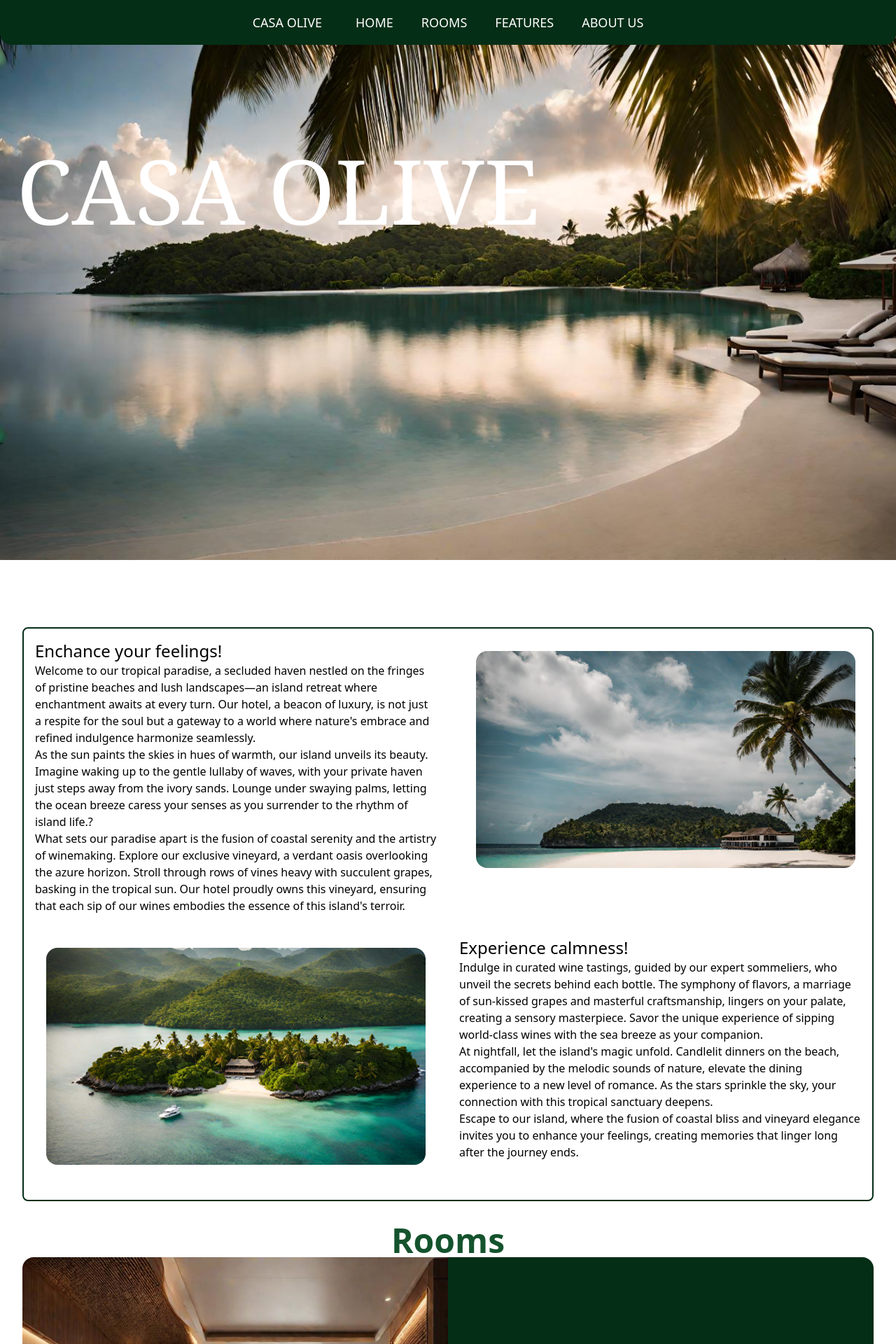
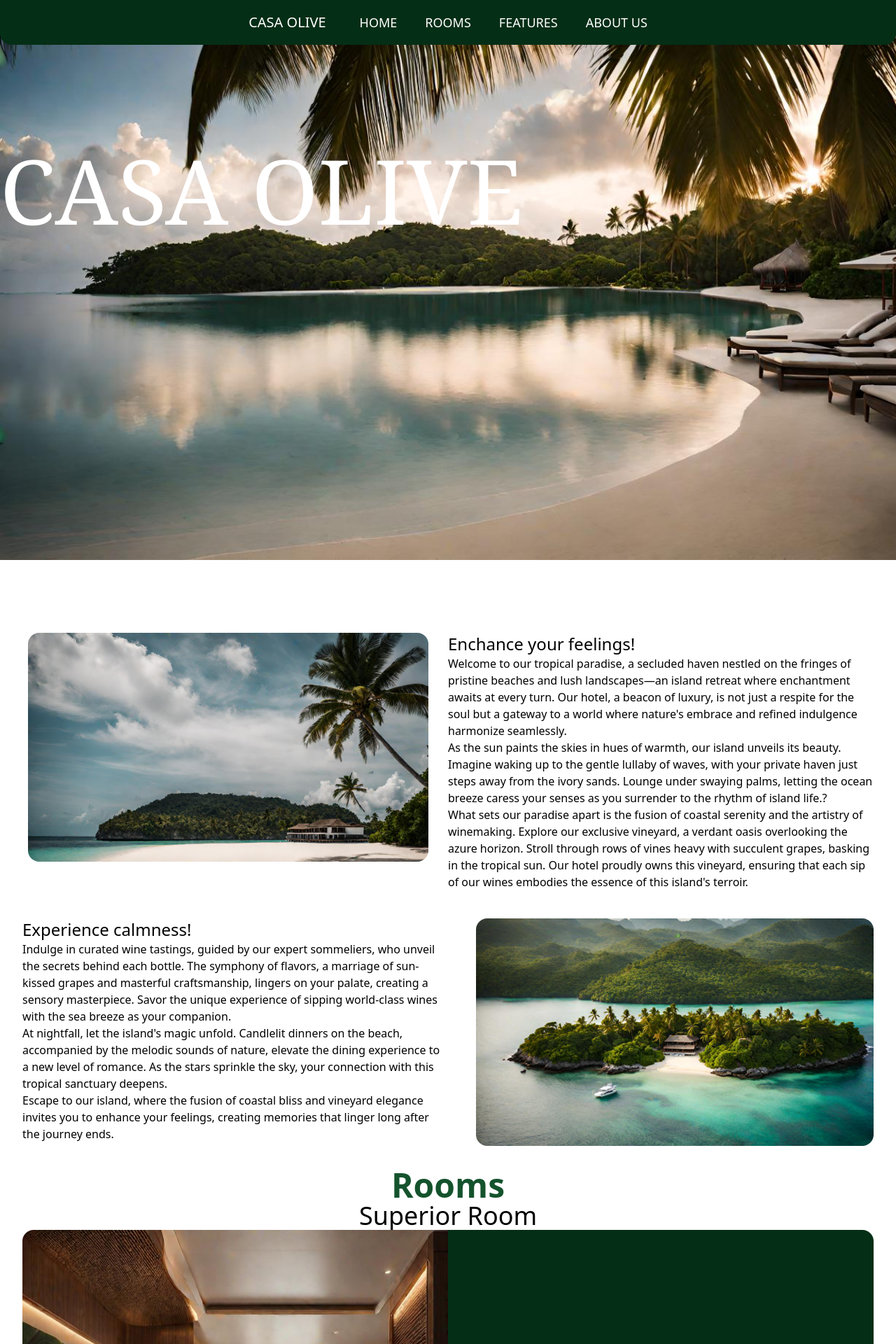
Before and after one commit to OsborneLinus/yrgopelago, a PHP site: page / in a window 1280 px wide. Shown: the top 1920 px of the page at 70% size. Run offline with PHP 8.4, Linux system fonts and the light colour scheme; some libraries are stand-ins or nearby versions.

Commit message:
Changes to CSS

```diff
--- a/app.js
+++ b/app.js
@@ -5,15 +5,24 @@ const theAnimation = document.querySelectorAll('.custom');
 const observer = new IntersectionObserver(
   (entries) => {
     entries.forEach((entry) => {
-      if (entry.isIntersecting) {
-        entry.target.classList.add('scroll-animation');
+      if (
+        entry.isIntersecting &&
+        !entry.target.classList.contains('scroll-animation')
+      ) {
+        if (entry.target.classList.contains('second-slide')) {
+          entry.target.classList.add('scroll-animation-right');
+        } else {
+          entry.target.classList.add('scroll-animation');
+        }
       } else {
         entry.target.classList.remove('scroll-animation');
+        entry.target.classList.remove('scroll-animation-right');
       }
     });
   },
-  { threshold: 0.2 }
+  { threshold: 0.08 }
 );
+
 for (let i = 0; i < theAnimation.length; i++) {
   const elements = theAnimation[i];
   observer.observe(elements);
--- a/body.php
+++ b/body.php
@@ -1,81 +1,84 @@
 <section class="flex justify-center items-center h-screen">
     <div class="h-screen bg-cover bg-fixed bg-no-repeat absolute top-0 right-0 left-0" style="background-image: url(media/SunbedsOnShore.jpg)">
-        <p class="z-20 absolute top-52 text-9xl text-white font-serif pl-6 ">CASA OLIVE </p>
+        <p class="z-20 absolute top-52 text-7xl text-white font-serif md:text-9xl">CASA OLIVE</p>
     </div>
 </section>
 
-<section class="flex border-green-950 border-solid border-2 rounded-lg flex-col m-8 h-full md:m-8 md:grid grid-cols-2">
-    <div class="flex flex-col p-4">
-        <h2 class="text-2xl">Enchance your feelings!</h2>
+<section class="flex flex-col m-8 h-full md:grid grid-cols-2">
+    <div class="bg-no-repeat h-fit p-2 mr-5">
+        <img class="rounded-2xl" src="media/enPalmochHotell.jpg" alt="Outskirts of an island with view over water">
+    </div>
+    <div class="flex flex-col">
+        <h2 class="text-2xl pt-2">Enchance your feelings!</h2>
         <p>Welcome to our tropical paradise, a secluded haven nestled on the fringes of pristine beaches and lush landscapes—an island retreat where enchantment awaits at every turn. Our hotel, a beacon of luxury, is not just a respite for the soul but a gateway to a world where nature's embrace and refined indulgence harmonize seamlessly.</p>
         <p>As the sun paints the skies in hues of warmth, our island unveils its beauty. Imagine waking up to the gentle lullaby of waves, with your private haven just steps away from the ivory sands. Lounge under swaying palms, letting the ocean breeze caress your senses as you surrender to the rhythm of island life.?</p>
         <p>What sets our paradise apart is the fusion of coastal serenity and the artistry of winemaking. Explore our exclusive vineyard, a verdant oasis overlooking the azure horizon. Stroll through rows of vines heavy with succulent grapes, basking in the tropical sun. Our hotel proudly owns this vineyard, ensuring that each sip of our wines embodies the essence of this island's terroir.</p>
     </div>
-    <div class="bg-no-repeat h-fit m-8">
-        <img class="rounded-2xl md:ml-2" src="media/enPalmochHotell.jpg" alt="Outskirts of an island with view over water">
-    </div>
 
-
-    <div class="bg-no-repeat h-fit m-8">
-        <img class="rounded-2xl" src="media/ensamtHusonIsland.jpg" alt="Outskirts of an island with view over water">
-    </div>
-    <div class="flex flex-col mb-10 p-4">
+    <div class="flex flex-col mt-10">
         <h2 class="text-2xl">Experience calmness!</h2>
         <p>Indulge in curated wine tastings, guided by our expert sommeliers, who unveil the secrets behind each bottle. The symphony of flavors, a marriage of sun-kissed grapes and masterful craftsmanship, lingers on your palate, creating a sensory masterpiece. Savor the unique experience of sipping world-class wines with the sea breeze as your companion.</p>
         <p>At nightfall, let the island's magic unfold. Candlelit dinners on the beach, accompanied by the melodic sounds of nature, elevate the dining experience to a new level of romance. As the stars sprinkle the sky, your connection with this tropical sanctuary deepens.
         <p>Escape to our island, where the fusion of coastal bliss and vineyard elegance invites you to enhance your feelings, creating memories that linger long after the journey ends.</p>
     </div>
+    <div class="bg-no-repeat h-fit pt-10 md:ml-10">
+        <img class="rounded-2xl" src="media/ensamtHusonIsland.jpg" alt="Outskirts of an island with view over water">
+    </div>
 </section>
 
-<section class="flex flex-col m-8" id="rooms">
-    <a class="custom" href="">
+<section class="custom flex flex-col m-8" id="rooms">
+    <a class="" href="">
         <h1 class="font-semibold text-5xl text-green-900 text-center">Rooms</h1>
     </a>
-    <div class="custom flex flex-col md:grid grid-cols-2 text-center self-center">
+    <div class="custom flex flex-col sm:grid grid-cols-2 text-center self-center">
+        <h1 class="text-2xl md:text-2xl col-span-2 lg:text-4xl">Superior Room</h1>
+
         <div>
-            <img class="rounded-t-2xl md:rounded-none md:rounded-l-2xl" id="picture1" src="media/SuperiorRoom.jpg" alt="Picture of the Standard based room">
+            <img class="rounded-t-2xl sm:rounded-none sm:rounded-l-2xl" id="picture1" src="media/SuperiorRoom.jpg" alt="Picture of the Standard based room">
         </div>
-        <div class="bg-green-950 flex flex-col justify-center items-center rounded-b-2xl md:rounded-none md:rounded-r-2xl">
-            <h1 class="md:text-2xl lg:text-4xl text-white">Superior Room</h1>
+        <div class="bg-green-950 grid grid-cols-2 grid-rows-1 justify-center items-center rounded-b-2xl sm:rounded-none sm:rounded-r-2xl">
             <p class="text-lg text-gray-300">2 Guests 1 King Size Bed 30m2</p>
             <form action="input.php" method="get">
                 <input type="hidden" name="roomType" value="superior">
-                <button class="bg-white mb-1 rounded-md px-1 hover:bg-green-700" type="submit">Check availability</button>
+                <button class="px-2 py-3 mr-2 bg-gradient-to-r from-green-900 to-green-950 text-white font-bold rounded-md transition-transform transform-gpu hover:-translate-y-1 hover:shadow-lg md:px-5" type="submit">Check availability</button>
             </form>
         </div>
+
     </div>
-    <div class="custom flex flex-col md:grid grid-cols-2 mt-5 text-center self-center">
-        <div>
-            <img class="rounded-t-2xl md:rounded-none md:rounded-l-2xl" id="picture2" src="media/DeluxeRoom.jpg" alt="Picture 2">
-        </div>
-        <div class="bg-green-950 flex flex-col justify-center items-center rounded-b-2xl md:rounded-none md:rounded-r-2xl">
-            <h1 class="md:text-2xl lg:text-4xl text-white">Deluxe Room</h1>
+    <div class="custom second-slide flex flex-col sm:grid grid-cols-2 mt-5 text-center self-center">
+        <h1 class="text-2xl sm:text-2xl col-span-2 lg:text-4xl">Deluxe Room</h1>
+        <div class="bg-green-950 grid grid-cols-2 grid-rows-1 justify-center items-center rounded-t-2xl sm:rounded-none sm:rounded-l-2xl">
             <p class="text-lg text-gray-300">2 Guests 1 Queen Size Bed 22m2</p>
             <form action="input.php" method="get">
                 <input type="hidden" name="roomType" value="deluxe">
-                <button class="bg-white mb-1 rounded-md px-1 hover:bg-green-700" type="submit">Check availability</button>
+                <button class="px-2 py-3 mr-2 bg-gradient-to-r from-green-900 to-green-950 text-white font-bold rounded-md transition-transform transform-gpu hover:-translate-y-1 hover:shadow-lg md:px-5" type="submit">Check availability</button>
             </form>
         </div>
+        <div>
+            <img class="rounded-b-2xl sm:rounded-none sm:rounded-r-2xl" id="picture2" src="media/DeluxeRoom.jpg" alt="Picture 2">
+        </div>
+
     </div>
-    <div class="custom flex flex-col md:grid grid-cols-2 text-center mt-5 self-center">
+    <div class="custom flex flex-col sm:grid grid-cols-2 text-center mt-5 self-center">
+        <h1 class="text-2xl md:text-2xl col-span-2 lg:text-4xl">Standard Room</h1>
+
         <div>
-            <img class="rounded-t-2xl md:rounded-none md:rounded-l-2xl" id="picture3" src="media/StandardRoom.jpg" alt="Picture 3">
+            <img class="rounded-t-2xl sm:rounded-none sm:rounded-l-2xl" id="picture3" src="media/StandardRoom.jpg" alt="Picture 3">
         </div>
-        <div class="bg-green-950 flex flex-col justify-center items-center rounded-b-2xl md:rounded-none md:rounded-r-2xl">
-            <h1 class="md:text-2xl lg:text-4xl text-white">Standard Room</h1>
-            <p class="text-lg text-gray-300">2 Guests 2 Twin Size Beds 15m2</p>
+        <div class="bg-green-950 grid grid-cols-2 grid-rows-1 justify-center items-center rounded-b-2xl sm:rounded-none sm:rounded-r-2xl">
+            <p class="text-lg text-gray-300">2 Guests 2 Twin Size Bed 15m2</p>
             <form action="input.php" method="get">
                 <input type="hidden" name="roomType" value="standard">
-                <button class="bg-white mb-1 rounded-md px-1 hover:bg-green-700" type="submit">Check availability</button>
+                <button class="px-2 py-3 mr-2 bg-gradient-to-r from-green-900 to-green-950 text-white font-bold rounded-md transition-transform transform-gpu hover:-translate-y-1 hover:shadow-lg md:px-5" type="submit">Check availability</button>
             </form>
         </div>
     </div>
 </section>
 <section>
     <div class="m-8" id="features">
-        <h1 class="custom flex justify-center text-2xl font-semibold text-green-900">Features</h1>
+        <h1 class="flex justify-center text-2xl font-semibold text-green-900">Features</h1>
         <div class="flex flex-col md:flex-row gap-10 items-center justify-center">
-            <div class="custom relative group">
+            <div class="relative group">
                 <h3 class="text-xl text-green-900">Explore the Vineyard</h3>
                 <img class="rounded-lg" src="media/vineyard.jpg" alt="vineyard on a hill">
                 <div class="opacity-0 group-hover:opacity-100 duration-300 absolute inset-x-0 bottom-0 top-0 flex justify-center text-green-800 bg-white md:text-base overflow-scroll lg:text-xl">
@@ -86,7 +89,7 @@
                 </div>
 
             </div>
-            <div class="custom relative group">
+            <div class="relative group">
                 <h3 class="text-xl text-green-900">Skydiving-package</h3>
                 <img class="rounded-lg" src="media/Skydiving.jpg" alt="skydiving over an island">
                 <div class="opacity-0 group-hover:opacity-100 duration-300 absolute inset-x-0 bottom-0 top-0 flex justify-center text-green-800 bg-white md:text-base overflow-scroll lg:text-xl">
@@ -95,7 +98,7 @@
                 </div>
 
             </div>
-            <div class="custom relative group">
+            <div class="relative group">
                 <h3 class="text-xl text-green-900">Massage on the beach</h3>
                 <img class="rounded-lg" src="media/massageBeach.jpg" alt="woman getting massage on beach">
                 <div class="opacity-0 group-hover:opacity-100 duration-300 absolute inset-x-0 bottom-0 top-0 flex justify-center text-green-800 bg-white md:text-sm overflow-scroll lg:text-xl">
--- a/bookings/rendercalendar.php
+++ b/bookings/rendercalendar.php
@@ -1,4 +1,3 @@
-
     <?php
     require_once 'calendar.php';
     require_once 'bookings.php';
@@ -30,7 +29,7 @@
         'hotels',
         $roomType
     );
- */
+     */
     // local setup for localhost:
     $booking = new Booking(
         'hotel_booking',
--- a/footer.php
+++ b/footer.php
@@ -1,7 +1,7 @@
 <footer>
     <div class="flex w-full h-72 bg-green-950 pt-10 justify-center text-white">
         <div class="flex flex-col gap-2 pr-20 ">
-            <p class="text-xl">YRGOPELAGO</p>
+            <p class="text-xl">Casa Olive</p>
             <p class="pt-10">031-123 123</p>
             <p>Yrgopelagio 2, Islandistan</p>
         </div>
--- a/header.php
+++ b/header.php
@@ -13,7 +13,7 @@
     <header>
         <div class=" flex">
             <nav id="navbar" class="hidden w-full text-xs md:flex md:text-lg bg-green-950 md: justify-center h-16 relative top-0 z-10 text-white items-center  space-x-10 px-10 rounded-b-2xl">
-                <p class="hidden md:block">CASA OLIVE</p>
+                <a class="hidden md:block hover:text-green-700 text-xl" href="index.php">CASA OLIVE</a>
                 <a class="pl-2 hover:text-green-700" href="index.php">HOME</a>
                 <a class="hover:text-green-700" href="#rooms">ROOMS</a>
                 <a class="hover:text-green-700" href="#features">FEATURES</a>
--- a/styles/styles.css
+++ b/styles/styles.css
@@ -173,12 +173,6 @@ div.booked {
   position: relative;
   top: 1px;
 }
-.custom {
-  opacity: 0;
-  transform: translateX(-300px);
-  transition: all 0.7s ease-out;
-  transition-delay: 0.4s;
-}
 
 #chosenRoom {
   display: flex;
@@ -196,8 +190,33 @@ div.booked {
 }
 
 .scroll-animation {
-  opacity: 1;
-  transform: translateX(0);
+  animation: slideInLeft 1s ease-in-out;
+}
+
+.scroll-animation-right {
+  animation: slideInRight 1s ease-in-out;
+}
+
+@keyframes slideInLeft {
+  0% {
+    transform: translateX(-100px);
+    opacity: 0;
+  }
+  100% {
+    transform: translateX(0);
+    opacity: 1;
+  }
+}
+
+@keyframes slideInRight {
+  0% {
+    transform: translateX(100px);
+    opacity: 0;
+  }
+  100% {
+    transform: translateX(0);
+    opacity: 1;
+  }
 }
 .hamburger-toggle {
   height: 0;
```
Also changed, not shown: bookings/curl.php (+17 -27 lines).
